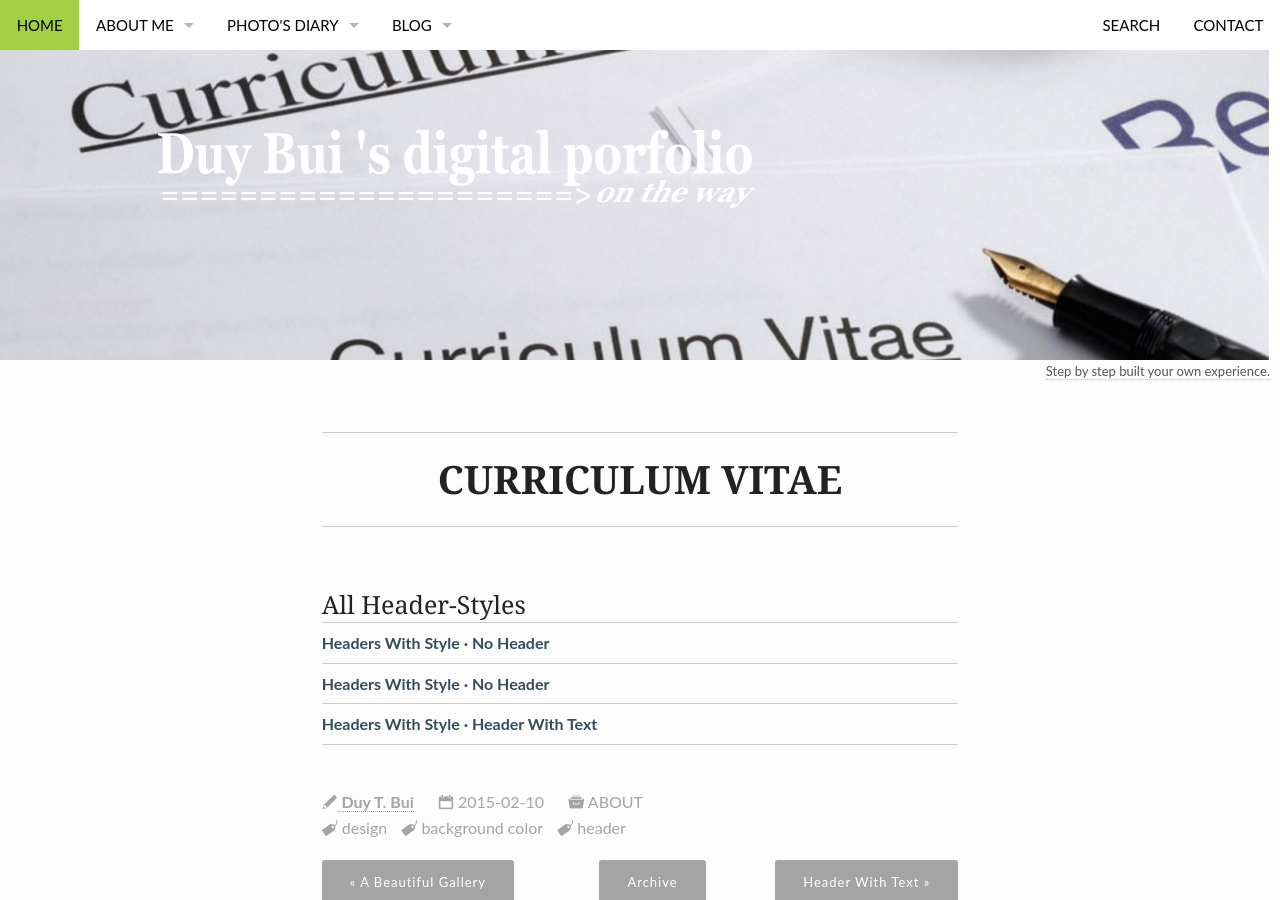
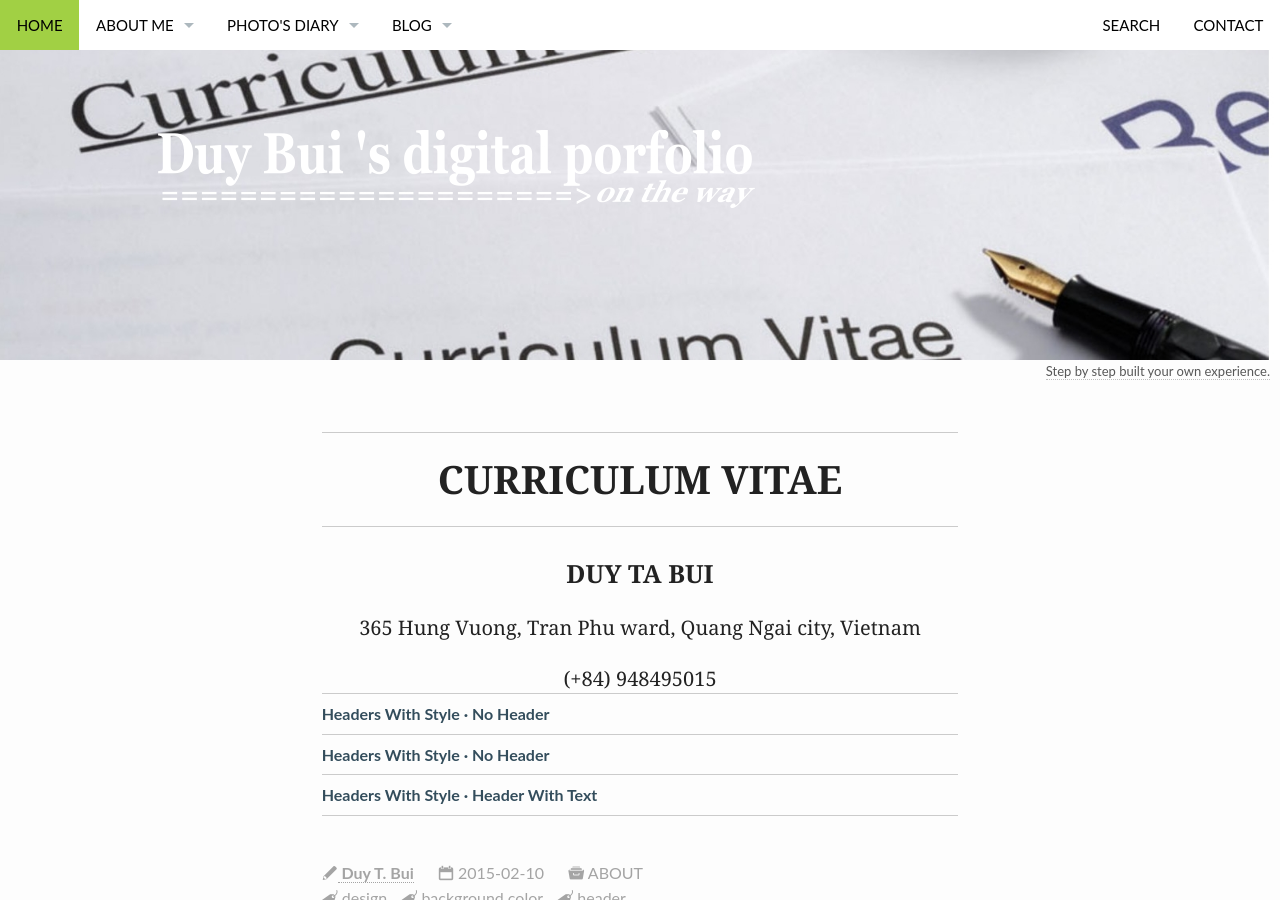
Before and after one commit to duybuidotvn/duybuidotvn.github.io, a Jekyll site: the page built from _posts/about/2015-02-10-curriculum-vitae.md, in a window 1280 px wide and 900 px high. Built offline with Jekyll 4.4.1, drawn with Linux system fonts in a browser that asks for light colours.

Commit message:
12052015-918-push-cv-header

```diff
--- a/_posts/about/2015-02-10-curriculum-vitae.md
+++ b/_posts/about/2015-02-10-curriculum-vitae.md
@@ -12,12 +12,14 @@ header:
     caption: Step by step built your own experience.
     caption_url: https://duybuivn.github.io/about/curriculum-vitae/
 ---
-<hr>
-<h1><center><b>CURRICULUM VITAE</b></center></h1>
-<hr>
-
-
-### All Header-Styles
-{: .t60 }
-
+<center>
+	<div>
+		<hr>
+		<h1><b>CURRICULUM VITAE</b></h1>
+		<hr>
+		<h3><b>DUY TA BUI</b></h3>
+		<h4>365 Hung Vuong, Tran Phu ward, Quang Ngai city, Vietnam</h4>
+		<h4>(+84) 948495015</h4>
+	</div>
+</center>
 {% include list-posts.html tag='header' %}
```
